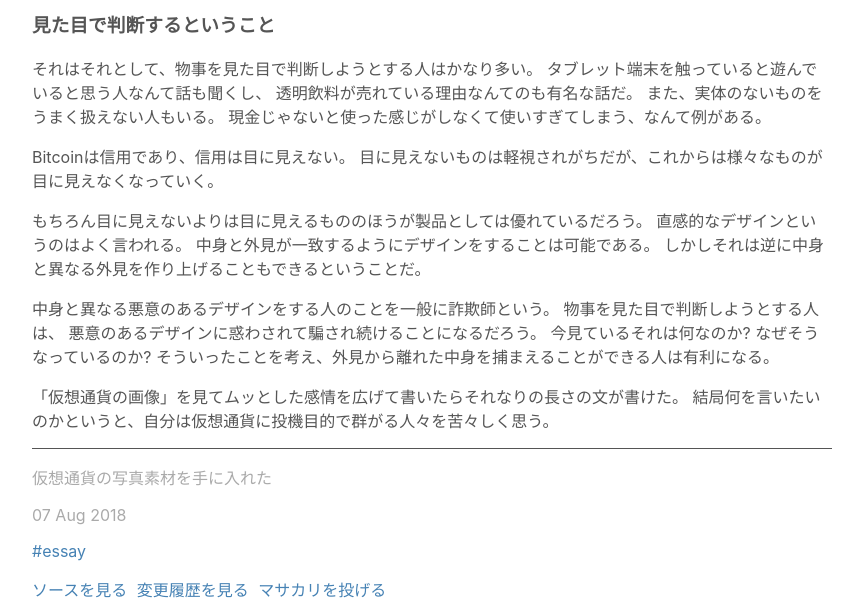
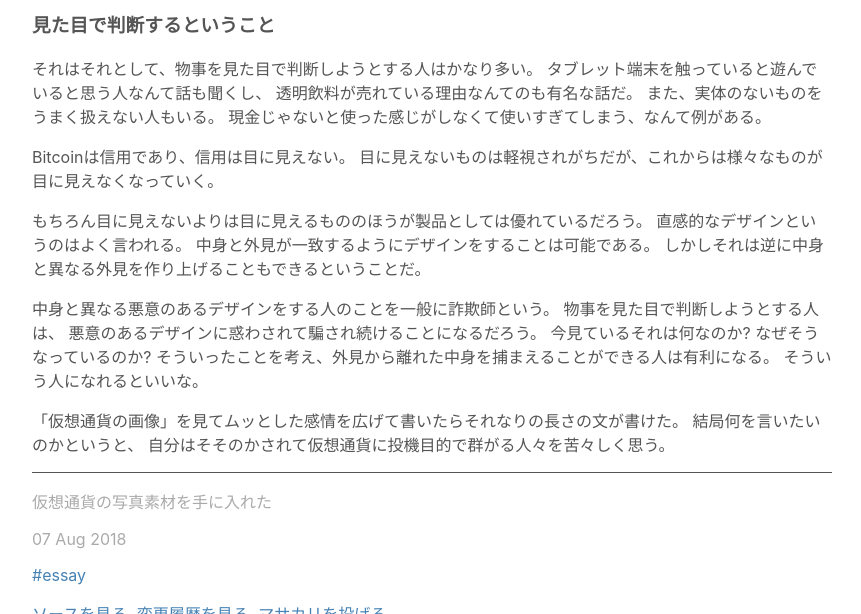
Before and after one commit to kotet/kotet.github.io, a Jekyll site: the page built from _posts/2018/08/2018-08-07-currency-photo.md, in a window 1280 px wide and 900 px high, scrolled down 1747 px, cut to the strip 0-614 px from the top of the window. Shown: the whole strip, without its empty margins (208-1069 px from the left). Built offline with Jekyll 4.4.1, drawn with Linux system fonts in a browser that asks for light colours.

Commit message:
Update post

```diff
--- a/_posts/2018/08/2018-08-07-currency-photo.md
+++ b/_posts/2018/08/2018-08-07-currency-photo.md
@@ -80,6 +80,8 @@ Bitcoinは信用であり、信用は目に見えない。
 今見ているそれは何なのか?
 なぜそうなっているのか?
 そういったことを考え、外見から離れた中身を捕まえることができる人は有利になる。
+そういう人になれるといいな。
 
 「仮想通貨の画像」を見てムッとした感情を広げて書いたらそれなりの長さの文が書けた。
-結局何を言いたいのかというと、自分は仮想通貨に投機目的で群がる人々を苦々しく思う。
+結局何を言いたいのかというと、
+自分はそそのかされて仮想通貨に投機目的で群がる人々を苦々しく思う。
```
